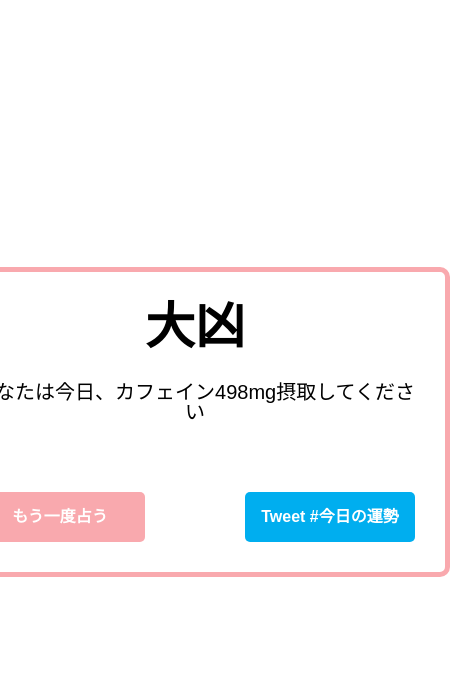
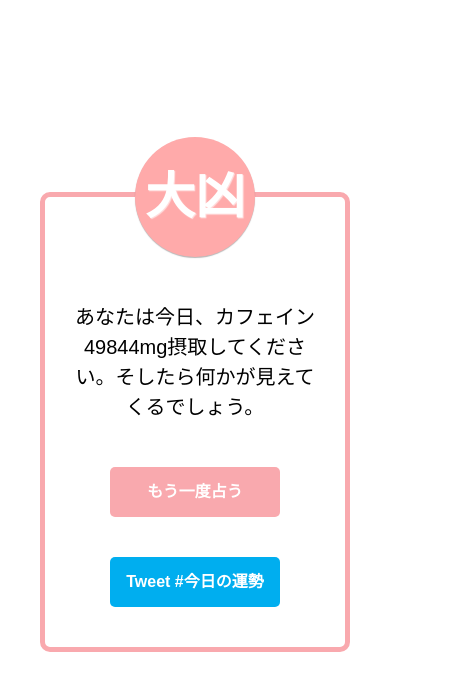
Before and after one commit to Lassieena/Horoscope, a plain HTML site: page index.html in a window 390 px wide. Both pictures are taken after a click on the element "カフェイン". Shown: the whole page, 450 px wide, since content can reach past the window. Drawn offline with Linux system fonts and the light colour scheme.

Commit message:
style change

```diff
--- a/main.js
+++ b/main.js
@@ -23,6 +23,7 @@ oneMore.addEventListener('click', () => {
 });
 
 
+
 function removeAllChildren(element) {
   while (element.firstChild) { // 子供の要素がある限り削除
     element.removeChild(element.firstChild);
@@ -35,8 +36,8 @@ function divination() {
   fortune.innerText = horos[num];
 
 
-  const nums = Math.floor(Math.random() * 1000);
-  const word = `あなたは今日、カフェイン${nums}mg摂取してください`;
+  const nums = Math.floor(Math.random() * 100000);
+  const word = `あなたは今日、カフェイン${nums}mg摂取してください。そしたら何かが見えてくるでしょう。`;
 
   words.innerText = word;
 
--- a/style.css
+++ b/style.css
@@ -193,8 +193,9 @@ section {
   height: 100%;
 }
 
+
+
 /* 最初に押すボタン */
-
 #buttonScope {
   display: inline-block;
   position: absolute;
@@ -236,13 +237,33 @@ section {
 
 h1 {
   font-size: 50px;
-  margin: 30px;
 }
+
+#fortune {
+  position: absolute;
+  top: -60px;
+  right: 190px;
+  display: inline-block;
+  text-decoration: none;
+  color: #fff;
+  width: 120px;
+  height: 120px;
+  line-height: 120px;
+  border-radius: 50%;
+  text-align: center;
+  overflow: hidden;
+  font-weight: bold;
+  background: #ffaaaa;
+  text-shadow: 1px 1px 1px rgba(255, 255, 255, 0.66);
+  box-shadow: 0 1px 1px rgba(0, 0, 0, 0.28);
+}
+
 
 p {
   font-size: 20px;
-  margin: 30px;
+
 }
+
 
 #oneMore {
   position: absolute;
@@ -260,6 +281,13 @@ p {
   font-weight: bold;
   background: #f9a9ae;
   user-select: none;
+}
+
+#words {
+  position: absolute;
+  top: 75px;
+  line-height: 30px;
+  margin: 30px;
 }
 
 #tweet-area {
@@ -299,3 +327,27 @@ p {
     transform: translateY(0);
   }
 }
+
+@media screen and (max-width:510px) {
+
+  /*500px以下で適用する内容*/
+  #result {
+    width: 300px;
+    height: 450px;
+  }
+
+  #fortune {
+    right: 90px;
+  }
+
+  #oneMore {
+    bottom: 130px;
+    left: 65px;
+  }
+
+  #tweet-area {
+    bottom: 40px;
+    right: 65px;
+  }
+
+}
```
